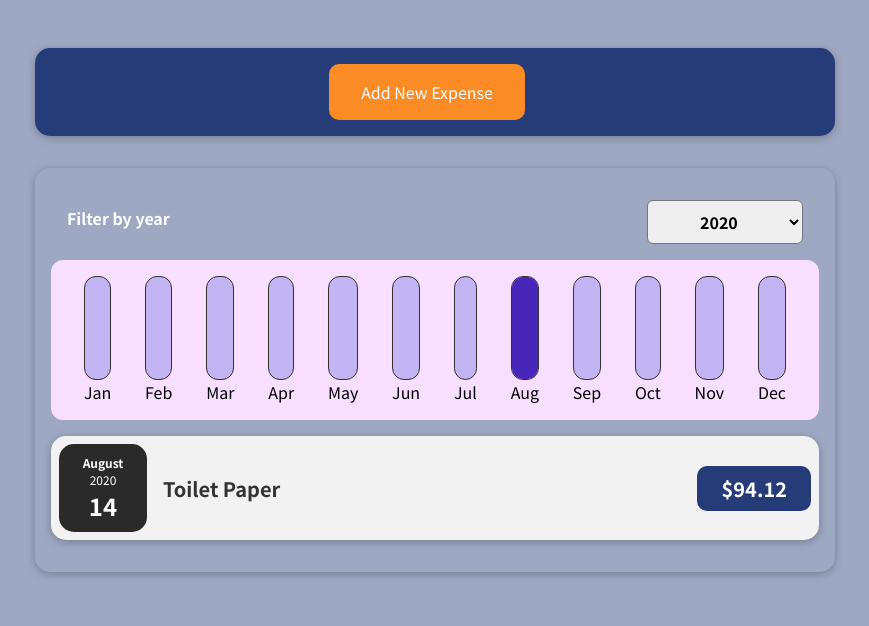
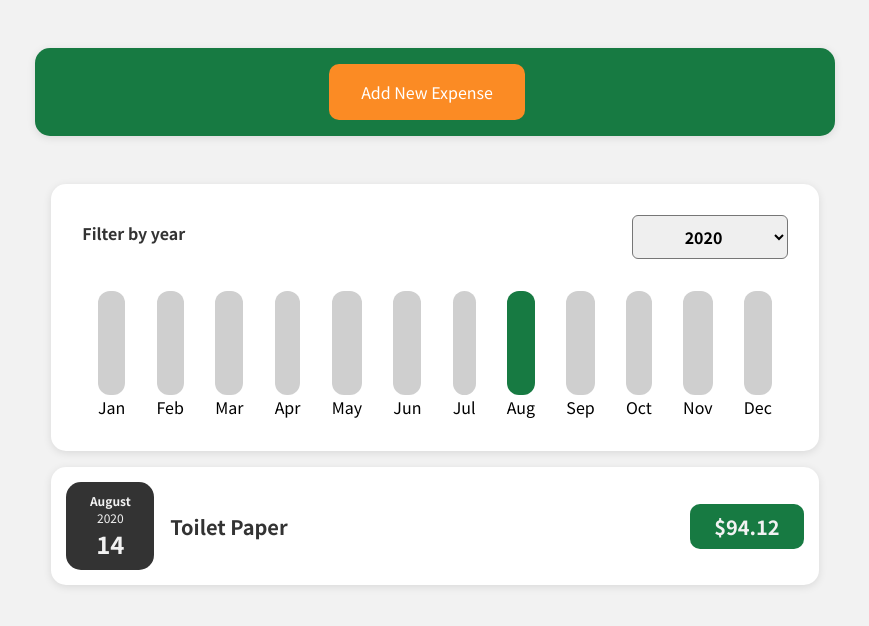
Before and after one commit to krsticn/expense-tracker, a React (Create React App) app: page / in a window 1280 px wide. Shown: the top 626 px of the page, without its empty margins (205-1074 px from the left). Built offline with nearby package versions, Linux system fonts and the light colour scheme.

Commit message:
Overall styling is changed to green/orange color combination. And card with slight drop shadows are added.

```diff
--- a/src/components/Chart/Chart.css
+++ b/src/components/Chart/Chart.css
@@ -1,7 +1,6 @@
 .chart {
     padding: 1rem;
     border-radius: 12px;
-    background-color: #f8dfff;
     text-align: center;
     display: flex;
     justify-content: space-around;
--- a/src/components/Chart/ChartBar.css
+++ b/src/components/Chart/ChartBar.css
@@ -8,9 +8,8 @@
   .chart-bar__inner {
     height: 100%;
     width: 100%;
-    border: 1px solid #313131;
     border-radius: 12px;
-    background-color: #c3b4f3;
+    background-color: #cfcfcf;
     overflow: hidden;
     display: flex;
     flex-direction: column;
@@ -18,7 +17,7 @@
   }
 
   .chart-bar__fill {
-    background-color: #4826b9;
+    background-color: #177a42;
     width: 100%;
     transition: all 0.3s ease-out;
   }
--- a/src/components/Expenses/ExpenseDate.css
+++ b/src/components/Expenses/ExpenseDate.css
@@ -3,8 +3,8 @@
     flex-direction: column;
     width: 5.5rem;
     height: 5.5rem;
-    background-color: #2a2a2a;
-    color: white;
+    background-color: #333333;
+    color: #f2f2f2;
     border-radius: 15px;
     align-items: center;
     justify-content: center;
--- a/src/components/Expenses/ExpenseItem.css
+++ b/src/components/Expenses/ExpenseItem.css
@@ -4,7 +4,9 @@
     align-items: center;
     padding: 0.5rem;
     margin: 1rem 0;
-    background-color: #f2f2f2;
+    background-color: white;
+    padding: 2%;
+
   }
 
   .expense-item__description {
@@ -28,8 +30,8 @@
   .expense-item__price {
     font-size: 1rem;
     font-weight: bold;
-    color: white;
-    background-color: #253C78;
+    color: #f2f2f2;
+    background-color: #177a42;
     padding: 0.5rem;
     border-radius: 10px;
   }
--- a/src/components/Expenses/Expenses.js
+++ b/src/components/Expenses/Expenses.js
@@ -17,11 +17,13 @@ const Expenses = (props) => {
   });
 
   return (
-    <Card className="expenses">
-      <ExpensesFilter selected={year} onSelectedYear={selectedYearHandler} />
-      <ExpensesChart expenses={filtredByYear} />
+    <div className="expenses">
+      <Card className="container">
+        <ExpensesFilter selected={year} onSelectedYear={selectedYearHandler} />
+        <ExpensesChart expenses={filtredByYear} />
+      </Card>
       <ExpensesList items={filtredByYear} />
-    </Card>
+    </div>
   );
 };
 
--- a/src/components/Expenses/ExpensesFilter.css
+++ b/src/components/Expenses/ExpensesFilter.css
@@ -1,5 +1,5 @@
 .expenses-filter {
-    color: white;
+    color: #333333;
     padding: 0 1rem;
   }
 
--- a/src/components/Expenses/ExpensesList.css
+++ b/src/components/Expenses/ExpensesList.css
@@ -4,6 +4,7 @@
   }
 
   .expenses-list__fallback {
-    color: white;
+    color: #333333;
     text-align: center;
+    margin-top: 10%;
   }
--- a/src/components/NewExpenses/NewExpenses.css
+++ b/src/components/NewExpenses/NewExpenses.css
@@ -1,13 +1,13 @@
 .new-expense {
-    background-color: #253C78;
-    color: white;
+    background-color: #177a42;
+    color: #f2f2f2;
     padding: 1rem;
     margin: 2rem auto;
     width: 50rem;
     max-width: 95%;
     border-radius: 15px;
     text-align: center;
-    box-shadow: 0 2px 8px rgba(0, 0, 0, 0.25);
+    box-shadow: 0 2px 8px rgba(0, 0, 0, 0.10);
   }
 
   .new-expense button {
--- a/src/components/UI/Card.css
+++ b/src/components/UI/Card.css
@@ -1,4 +1,9 @@
 .card {
-    box-shadow: 0 2px 8px rgba(0, 0, 0, 0.25);
+    box-shadow: 0 2px 8px rgba(0, 0, 0, 0.10);
     border-radius: 15px;
 }
+
+.container {
+    padding: 2%;
+    background-color: white;
+}
--- a/src/index.css
+++ b/src/index.css
@@ -10,6 +10,6 @@ html {
 
 body {
   margin: 0;
-  background-color: #9ea8c2;
+  background-color: #f2f2f2;
   padding: 1em;
 }
```
Also changed, not shown: src/components/Expenses/Expenses.css (line endings or trailing spaces), 1 other file (tests, documents, lock files or other folders).
